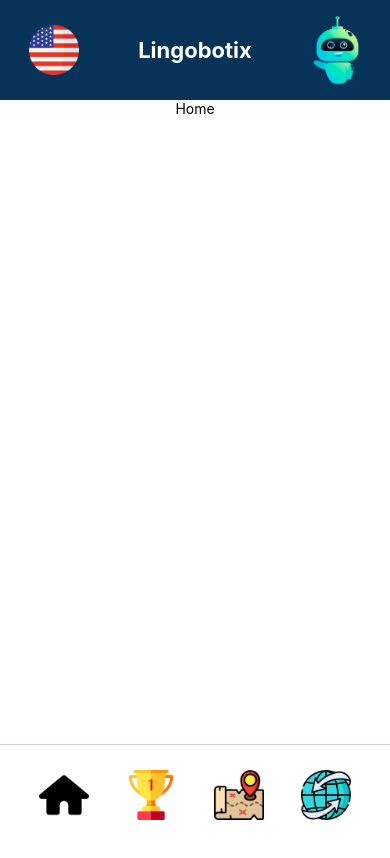
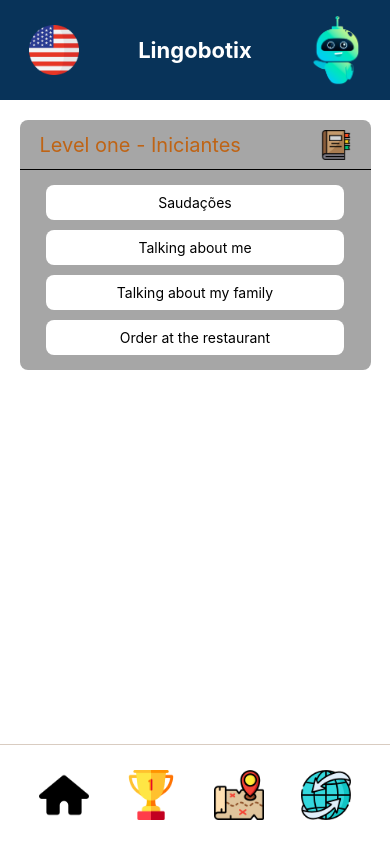
Before and after one commit to zezerinomattos/Lingobotix_app, a React Native app: screen /Home in a window 390 px wide. Built offline with nearby package versions, Linux system fonts and the light colour scheme.

Commit message:
Componente Level criada

```diff
--- a/src/components/Footer/styles.tsx
+++ b/src/components/Footer/styles.tsx
@@ -13,9 +13,6 @@
         borderColor: '#D9CCC1',
         position: 'absolute',
         bottom: 0,
-    },
-    buttonIcons: {
-
     }
 });
 
--- /dev/null
+++ b/src/components/Level/index.tsx
@@ -0,0 +1,34 @@
+import React, {useState} from 'react';
+import { View, Text, TouchableOpacity, Image } from 'react-native';
+
+// MY IMPORTS
+import styles from './styles';
+
+export function Level(){
+
+    return(
+        <View style={styles.container}>
+            <View style={styles.titleContainer}>
+                <Text style={styles.textTitle}>Level one - Iniciantes</Text>
+                <Image source={require('../../images/book.png')} style={{width: 30}} resizeMode="contain"  />
+            </View>
+            <View style={styles.buttonContainer}>
+                <TouchableOpacity style={styles.button}>
+                    <Text style={styles.buttonText}>Saudações</Text>
+                </TouchableOpacity>
+
+                <TouchableOpacity style={styles.button}>
+                    <Text style={styles.buttonText}>Talking about me</Text>
+                </TouchableOpacity>
+
+                <TouchableOpacity style={styles.button}>
+                    <Text style={styles.buttonText}>Talking about my family</Text>
+                </TouchableOpacity>
+
+                <TouchableOpacity style={styles.button}>
+                    <Text style={styles.buttonText}>Order at the restaurant</Text>
+                </TouchableOpacity>
+            </View>
+        </View>
+    )
+}
--- /dev/null
+++ b/src/components/Level/styles.tsx
@@ -0,0 +1,43 @@
+import { StyleSheet } from 'react-native';
+
+const styles = StyleSheet.create({
+    container: {
+        width: '90%',
+        backgroundColor: '#A6A6A6',
+        marginVertical: 20,
+        borderRadius: 8
+    },
+    titleContainer: {
+        width: '100%',
+        height: 50,
+        borderBottomWidth: 1,
+        flexDirection: 'row',
+        justifyContent: 'space-between',
+        alignItems: 'center',
+        paddingHorizontal: 20
+    },
+    textTitle: {
+        fontSize: 20,
+        color: '#BF6415'
+    },
+    buttonContainer:{
+        width: '100%',
+        padding: 10,
+        alignItems: 'center',
+        justifyContent: 'center'
+    },
+    button:{
+        width: '90%',
+        height: 35,
+        backgroundColor: '#FFF',
+        marginVertical: 5,
+        alignItems: 'center',
+        justifyContent: 'center',
+        borderRadius: 8
+    },
+    buttonText:{
+
+    }
+});
+
+export default styles;
--- a/src/pages/Home/index.tsx
+++ b/src/pages/Home/index.tsx
@@ -5,12 +5,13 @@
 import styles from './styles';
 import { Header } from '../../components/Header';
 import { Footer } from '../../components/Footer';
+import { Level } from '../../components/Level';
 
 export default function Home(){
     return(
         <SafeAreaView style={styles.container}>
             <Header />
-            <Text>Home</Text>
+            <Level />
 
             <Footer />
         </SafeAreaView>
```
